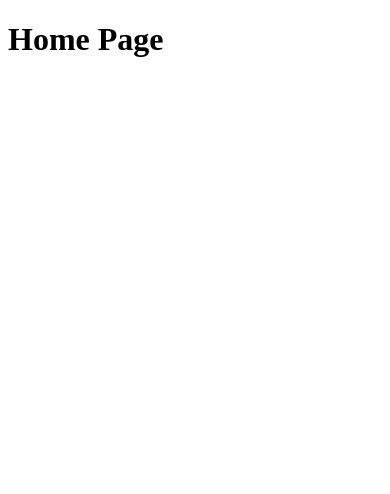
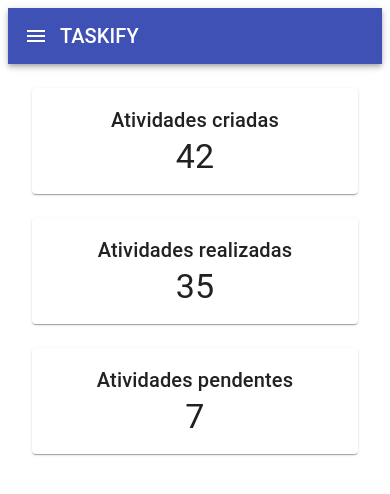
Before and after one commit to devEzt/taskify-front, a React (Create React App) app: page /home in a window 390 px wide. Shown: the top 494 px of the page. Built offline with nearby package versions, Linux system fonts and the light colour scheme; sample sign-in values are in the browser's storage.

Commit message:
feat(core): Add ResponsiveAppBar, and loading when logged in.

```diff
--- /dev/null
+++ b/src/components/ResponsiveAppBar.tsx
@@ -0,0 +1,69 @@
+// src/components/ResponsiveAppBar.tsx
+
+import React, { useState } from 'react';
+import {
+  AppBar,
+  Toolbar,
+  IconButton,
+  Typography,
+  MenuItem,
+  Menu,
+} from '@material-ui/core';
+import { Menu as MenuIcon } from '@material-ui/icons';
+import { Link as RouterLink } from 'react-router-dom';
+
+const ResponsiveAppBar = () => {
+  const [anchorEl, setAnchorEl] = useState(null);
+  const open = Boolean(anchorEl);
+
+  const handleMenu = (event: any) => {
+    setAnchorEl(event.currentTarget);
+  };
+
+  const handleClose = () => {
+    setAnchorEl(null);
+  };
+
+  return (
+    <div>
+      <AppBar position="static">
+        <Toolbar>
+          <IconButton
+            edge="start"
+            color="inherit"
+            aria-label="menu"
+            onClick={handleMenu}
+          >
+            <MenuIcon />
+          </IconButton>
+          <Typography variant="h6" style={{ flexGrow: 1 }}>
+            TASKIFY
+          </Typography>
+        </Toolbar>
+      </AppBar>
+      <Menu
+        anchorEl={anchorEl}
+        anchorOrigin={{
+          vertical: 'top',
+          horizontal: 'left',
+        }}
+        keepMounted
+        transformOrigin={{
+          vertical: 'top',
+          horizontal: 'left',
+        }}
+        open={open}
+        onClose={handleClose}
+      >
+        <MenuItem component={RouterLink} to="/" onClick={handleClose}>
+          Dashboard
+        </MenuItem>
+        {/* Adicione outros links conforme necessário */}
+        <MenuItem onClick={handleClose}>Profile</MenuItem>
+        <MenuItem onClick={handleClose}>Logout</MenuItem>
+      </Menu>
+    </div>
+  );
+};
+
+export default ResponsiveAppBar;
--- a/src/index.tsx
+++ b/src/index.tsx
@@ -1,14 +1,29 @@
+// src/index.tsx
+
 import React from 'react';
 import ReactDOM from 'react-dom/client';
-import { BrowserRouter } from 'react-router-dom';
+import { BrowserRouter, useLocation } from 'react-router-dom';
+import ResponsiveAppBar from './components/ResponsiveAppBar';
+import AppRoutes from './routes';
 
-import AppRoutes from './routes';
+const Main: React.FC = () => {
+  const location = useLocation();
+
+  const showAppBar = location.pathname !== '/login';
+
+  return (
+    <>
+      {showAppBar && <ResponsiveAppBar />}
+      <AppRoutes />
+    </>
+  );
+};
 
 const root = ReactDOM.createRoot(
   document.getElementById('root') as HTMLElement,
 );
 root.render(
   <BrowserRouter>
-    <AppRoutes />
+    <Main />
   </BrowserRouter>,
 );
--- a/src/pages/Home/Home.tsx
+++ b/src/pages/Home/Home.tsx
@@ -1,9 +1,51 @@
+// src/components/Dashboard.tsx
+
 import React from 'react';
+import { Grid, Paper, Typography } from '@material-ui/core';
+import { makeStyles } from '@material-ui/core/styles';
 
-const HomePage = () => {
+const useStyles = makeStyles((theme) => ({
+  root: {
+    flexGrow: 1,
+    padding: theme.spacing(3),
+  },
+  paper: {
+    padding: theme.spacing(2),
+    textAlign: 'center',
+    color: theme.palette.text.primary,
+  },
+}));
+
+const HomePage: React.FC = () => {
+  const classes = useStyles();
+
+  const mockData = [
+    {
+      title: 'Atividades criadas',
+      value: 42,
+    },
+    {
+      title: 'Atividades realizadas',
+      value: 35,
+    },
+    {
+      title: 'Atividades pendentes',
+      value: 7,
+    },
+  ];
+
   return (
-    <div>
-      <h1>Home Page</h1>
+    <div className={classes.root}>
+      <Grid container spacing={3}>
+        {mockData.map((data, index) => (
+          <Grid key={index} item xs={12} sm={6} md={4}>
+            <Paper className={classes.paper}>
+              <Typography variant="h6">{data.title}</Typography>
+              <Typography variant="h4">{data.value}</Typography>
+            </Paper>
+          </Grid>
+        ))}
+      </Grid>
     </div>
   );
 };
--- a/src/pages/Login/Login.tsx
+++ b/src/pages/Login/Login.tsx
@@ -70,6 +70,7 @@ const LoginPage = () => {
     setToken(null);
     navigate('/login');
   };
+
   return (
     <Grid container style={{ minHeight: '100vh' }}>
       <Grid item xs={12} sm={6}>
@@ -102,9 +103,11 @@ const LoginPage = () => {
                 mt: 4,
               }}
             >
-              <Typography component="h1" variant="h5">
-                You are logged in!
-              </Typography>
+              {loading ? (
+                <Box sx={{ mt: 2, display: 'flex', justifyContent: 'center' }}>
+                  <CircularProgress />
+                </Box>
+              ) : null}
               <Box sx={{ mt: 2 }}>
                 <Button
                   onClick={handleLogout}
```
